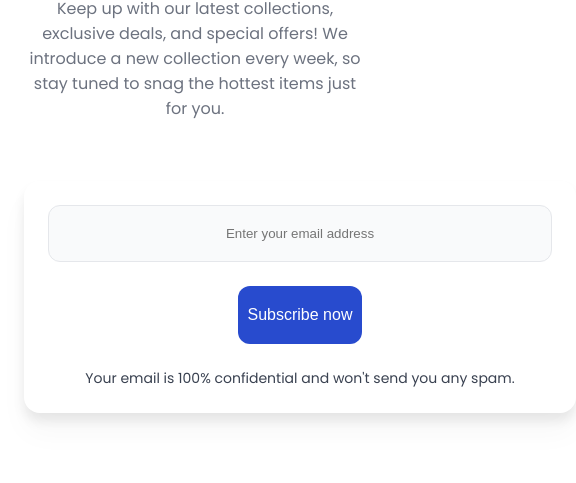
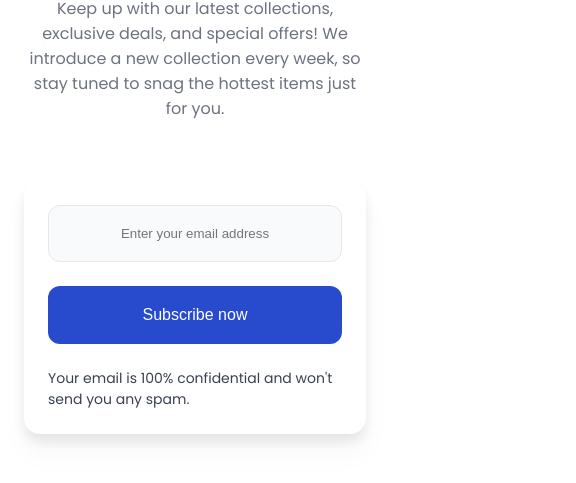
Before and after one commit to sameer-srb/Join-Our-Newsletter, a plain HTML site: page index.html in a window 390 px wide. Shown: the part 223-706 px from the top of the page, 576 px wide, since content can reach past the window. Drawn offline with Linux system fonts and the light colour scheme.

Commit message:
initial commit

```diff
--- a/CSS/style.css
+++ b/CSS/style.css
@@ -29,6 +29,8 @@ body {
   color: #000;
   margin: 16px 0;
 }
+
+
 
 .description {
   width: 720px;
@@ -92,26 +94,42 @@ input[type="email"] {
 
 /* ---------------- Mobile (≤640px) ---------------- */
 @media (max-width: 640px) {
+body{
+  width: 100%;
+  padding: 80px 24px;
+  text-align: center;
+}
+.newsletter-header{
 
-
+}
   .heading {
   font-size: 32px;
+  text-align: center;
+
 }
+
 .description{
-  width: auto;
+  width: 100%;
+  margin: 0;
   font-size: 16px;
+
 }
 input[type="email"] {
-  display: block;
-  width: 504px;
+  width: 100%;
 
 }
 
 .btn {
-  display: block;
-  width: auto;
+  width: 100%;
+  text-align: center;
 }
 .note{
   margin: 0;
+  text-align: left;
+
+}
+.newsletter-subscription{
+  width: 100%;
+  text-align: center;
 }
 }
```
